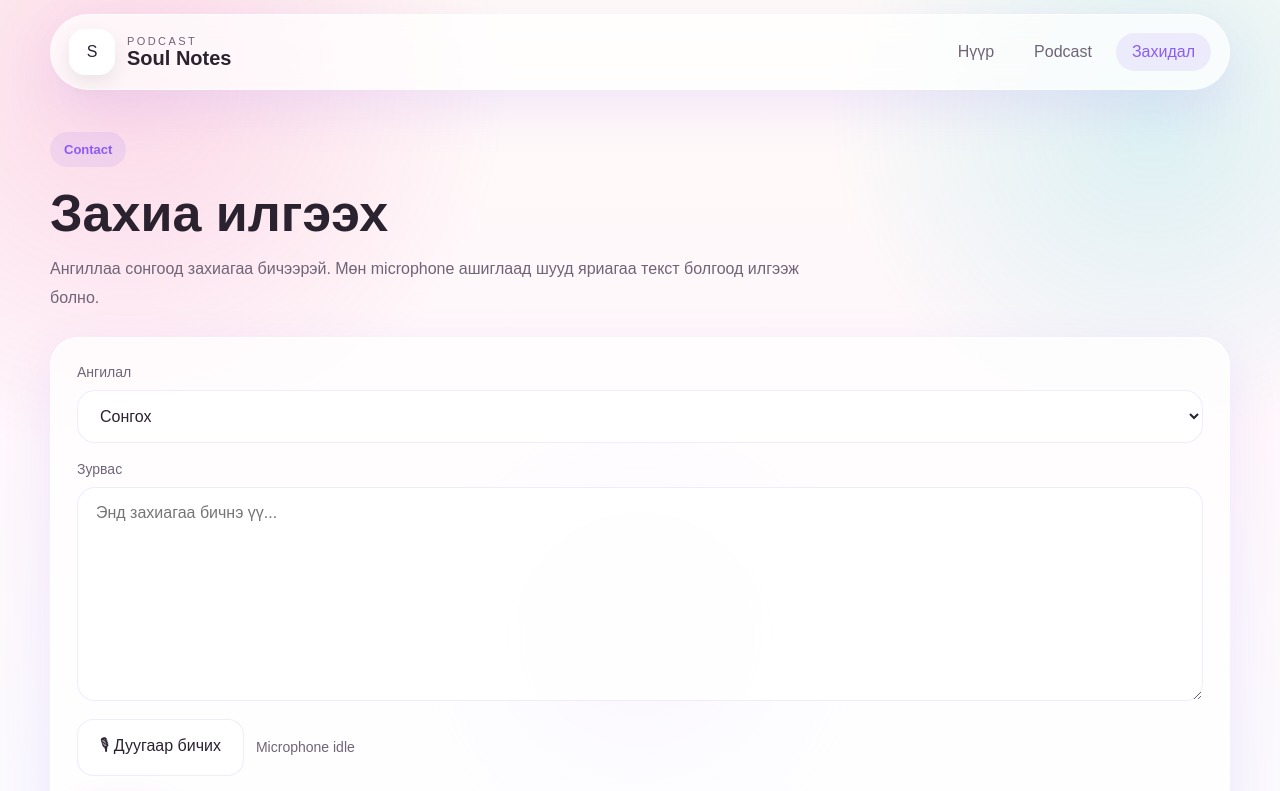
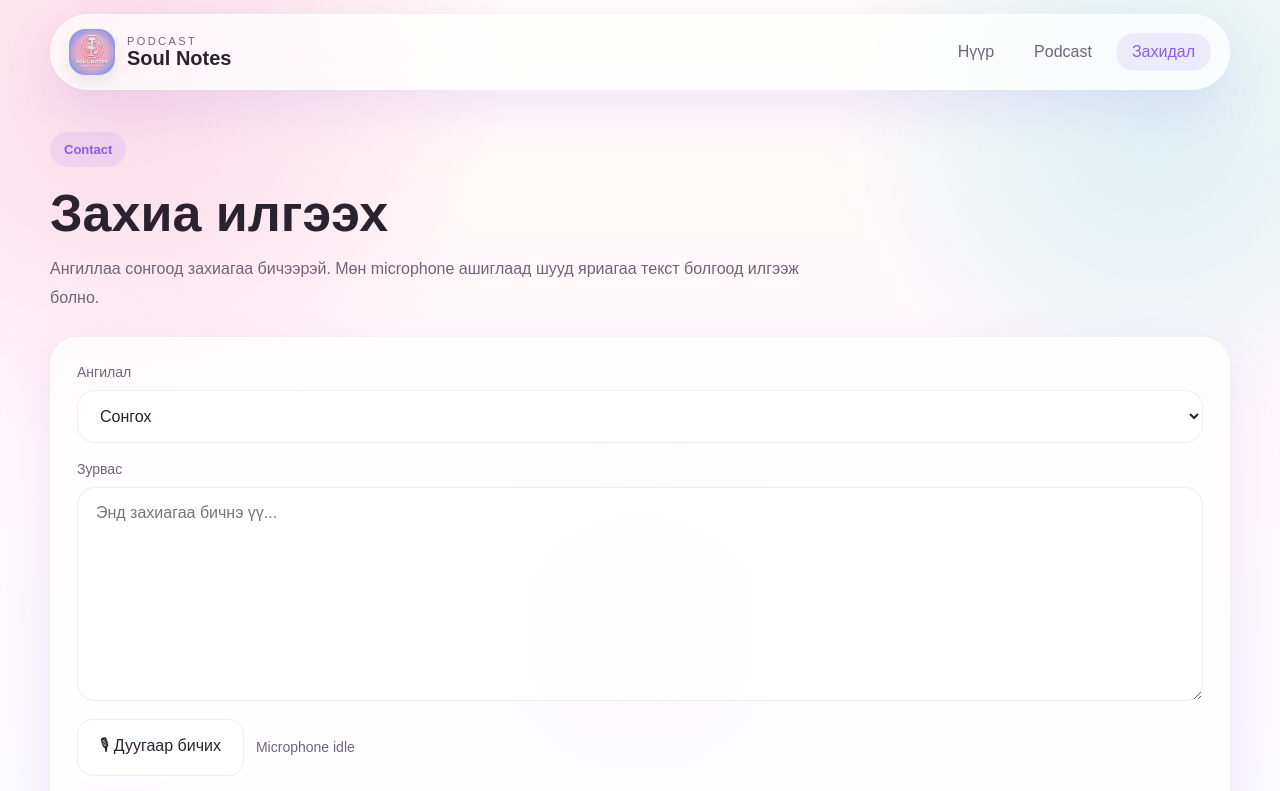
Before and after one commit to Munkhu-was-here/SoulNotes, a website: page contact.html in a window 1280 px wide. Shown: the top 791 px of the page. Drawn offline with Linux system fonts and the light colour scheme.

Commit message:
update brand logos

```diff
--- a/contact.html
+++ b/contact.html
@@ -12,7 +12,9 @@
   <header class="site-header">
     <div class="container nav">
       <a href="index.html" class="brand">
-        <div class="brand-mark">S</div>
+        <div class="brand-mark brand-logo">
+          <img src="assets/logo.png" alt="Soul Notes logo" />
+        </div>
         <div class="brand-text">
           <span class="brand-top">PODCAST</span>
           <strong>Soul Notes</strong>
```
Also changed, not shown: podcast.html (+3 -1 lines).
